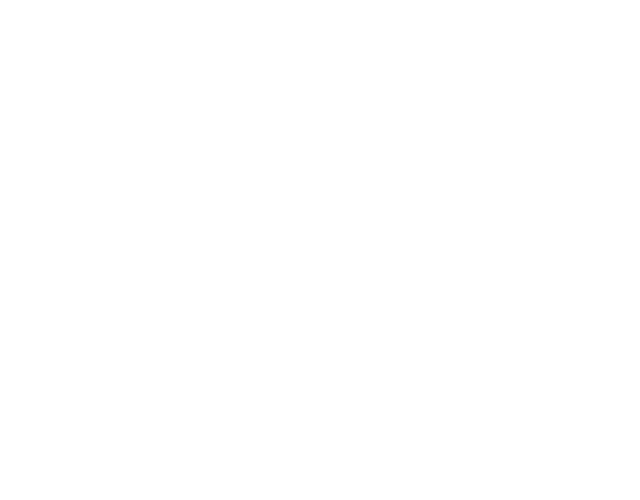
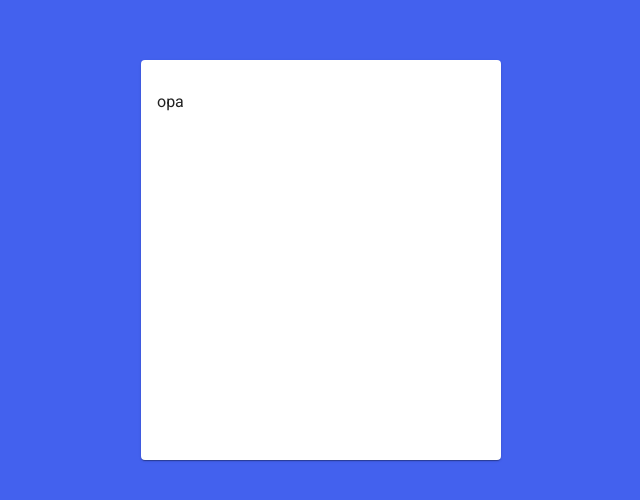
Before and after one commit to ifpi-picos/roommates-front-end, a Next.js app in the folder roommates-frontend/: page / in a window 1280 px wide. Shown: the part 140-640 px from the top of the page, without its empty margins (319-959 px from the left). Built offline with nearby package versions, Linux system fonts and the light colour scheme.

Commit message:
feat: created initialPage hoc

```diff
--- a/roommates-frontend/src/containers/start/view.tsx
+++ b/roommates-frontend/src/containers/start/view.tsx
@@ -2,7 +2,7 @@
 import Head from 'next/head';
 
 const View = () => {
-  return <></>
+  return <>opa</>
 };
 
 
--- a/roommates-frontend/src/hoc/withTemplateInitialPage.tsx
+++ b/roommates-frontend/src/hoc/withTemplateInitialPage.tsx
@@ -1,8 +1,15 @@
 import React from 'react';
+import { Box, Paper } from '~/components';
 
 const withTemplateInitialPage = Component => {
   const ExtendedComponent = props => {
-    return <Component {...props} />
+    return (
+      <Box>
+        <Paper>
+          <Component {...props} />
+        </Paper>
+      </Box>
+    )
   };
 
   return ExtendedComponent;
```
